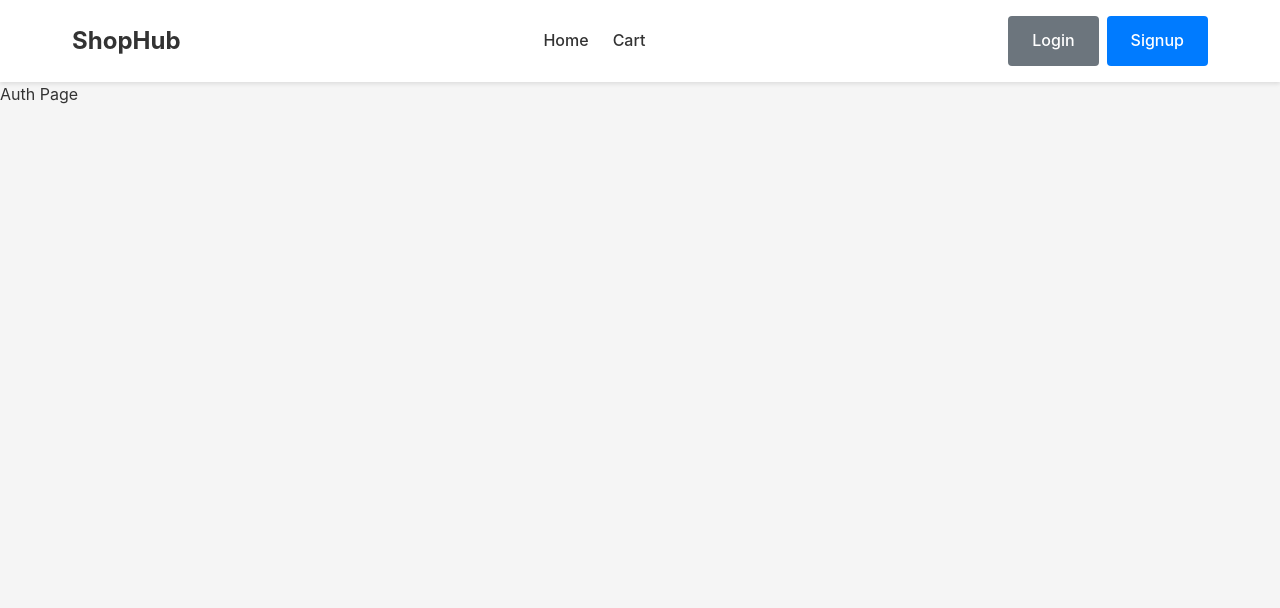
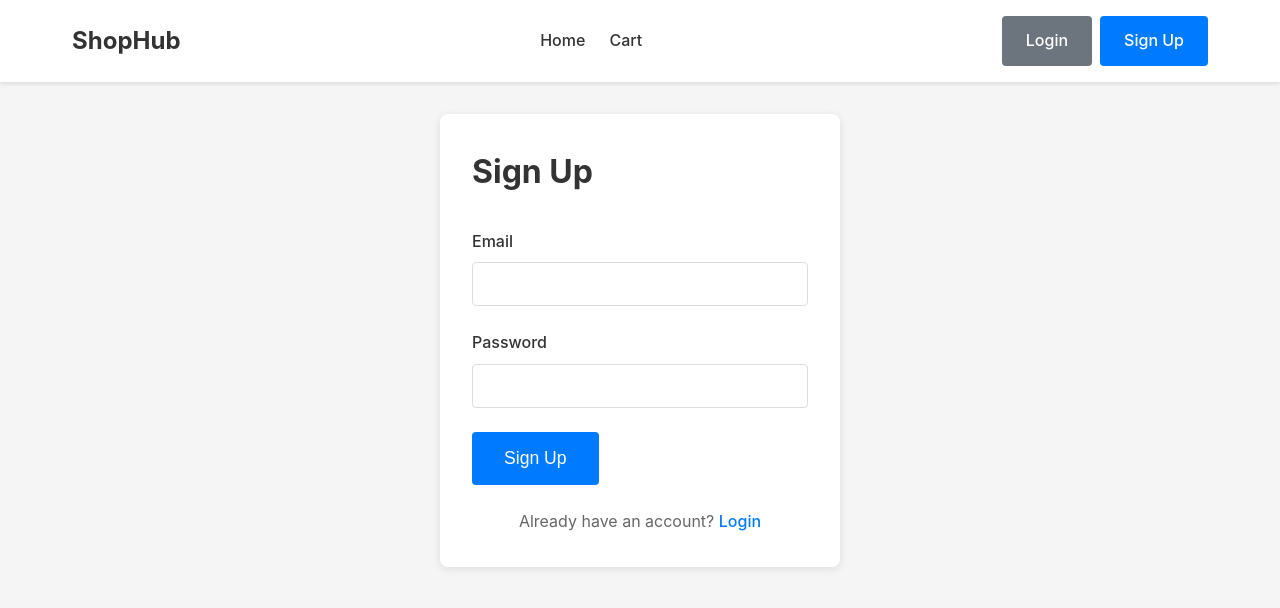
Before and after one commit to johnferrievivo/react-ecommerce, a React (Vite) app: page /auth in a window 1280 px wide. Shown: the top 608 px of the page. Built offline with nearby package versions, Linux system fonts and the light colour scheme.

Commit message:
authentication ui

```diff
--- a/src/App.css
+++ b/src/App.css
@@ -531,3 +531,8 @@ body {
         align-items: flex-start;
     }
 }
+
+/* Extras */
+span.auth-link {
+    cursor: pointer;
+}
--- a/src/components/Navbar.jsx
+++ b/src/components/Navbar.jsx
@@ -21,7 +21,7 @@ export default function Navbar() {
                             Login
                         </Link>
                         <Link to="/auth" className="btn btn-primary">
-                            Signup
+                            Sign Up
                         </Link>
                     </div>
                 </div>
--- a/src/pages/Auth.jsx
+++ b/src/pages/Auth.jsx
@@ -1,3 +1,108 @@
+import { useState } from 'react';
+import { useForm } from 'react-hook-form';
+
 export default function Auth() {
-    return <div>Auth Page</div>;
+    const [mode, setMode] = useState('signup');
+
+    const {
+        register,
+        handleSubmit,
+        formState: { errors },
+    } = useForm();
+
+    function onSubmit() {
+        alert('Signed up!');
+    }
+
+    return (
+        <div className="page">
+            <div className="container">
+                <div className="auth-container">
+                    <h1 className="page-title">
+                        {mode === 'signup' ? 'Sign Up' : 'Login'}
+                    </h1>
+                    <form action={handleSubmit(onSubmit)} className="auth-form">
+                        <div className="form-group">
+                            <label htmlFor="email" className="form-label">
+                                Email
+                            </label>
+                            <input
+                                className="form-input"
+                                type="email"
+                                id="email"
+                                {...register('email', {
+                                    required: 'Email is required.',
+                                })}
+                            />
+                            {errors.email && (
+                                <span className="form-error">
+                                    {errors.email.message}
+                                </span>
+                            )}
+                        </div>
+
+                        <div className="form-group">
+                            <label htmlFor="password" className="form-label">
+                                Password
+                            </label>
+                            <input
+                                className="form-input"
+                                type="password"
+                                id="password"
+                                {...register('password', {
+                                    required: 'Password is required.',
+                                    minLength: {
+                                        value: 6,
+                                        message:
+                                            'Password must be between 6 to 12 characters',
+                                    },
+                                    maxLength: {
+                                        value: 12,
+                                        message:
+                                            'Password must be between 6 to 12 characters',
+                                    },
+                                })}
+                            />
+                            {errors.password && (
+                                <span className="form-error">
+                                    {errors.password.message}
+                                </span>
+                            )}
+                        </div>
+
+                        <button
+                            type="submit"
+                            className="btn btn-primary btn-large"
+                        >
+                            {mode === 'signup' ? 'Sign Up' : 'Login'}
+                        </button>
+                    </form>
+
+                    <div className="auth-switch">
+                        {mode === 'signup' ? (
+                            <p>
+                                Already have an account?{' '}
+                                <span
+                                    className="auth-link"
+                                    onClick={() => setMode('login')}
+                                >
+                                    Login
+                                </span>
+                            </p>
+                        ) : (
+                            <p>
+                                Don't have an account?{' '}
+                                <span
+                                    className="auth-link"
+                                    onClick={() => setMode('signup')}
+                                >
+                                    Sign Up
+                                </span>
+                            </p>
+                        )}
+                    </div>
+                </div>
+            </div>
+        </div>
+    );
 }
```
